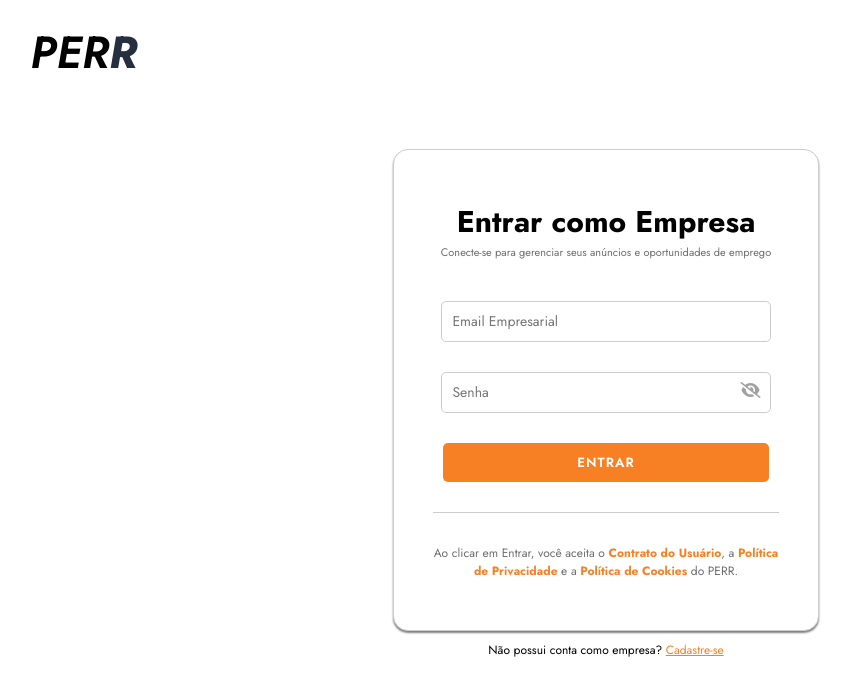
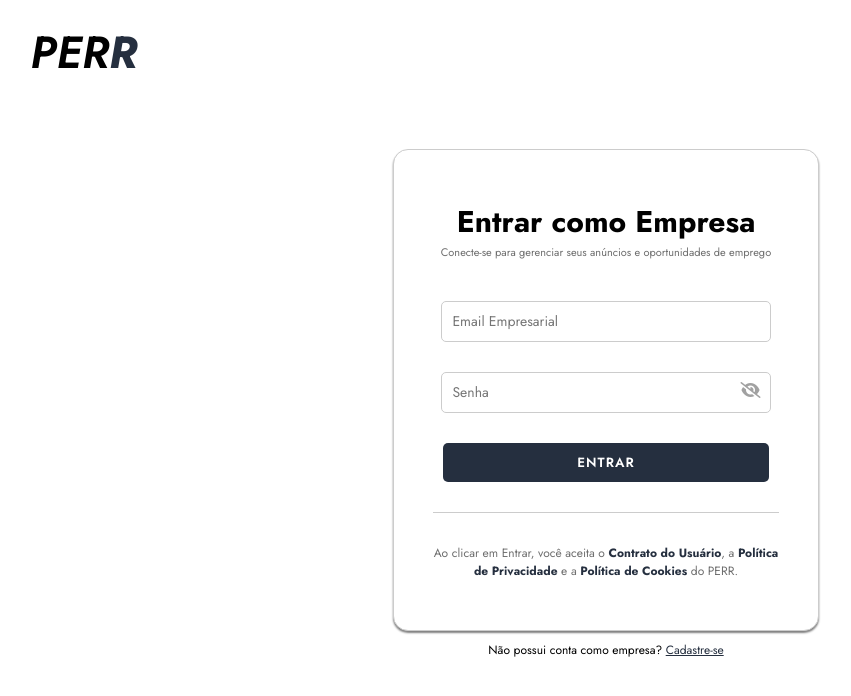
Before and after one commit to Santozzz/TCC-PERR-FRONTEND, a Vue app in the folder frontend/: page /EntrarEmpresas in a window 1280 px wide. Shown: the top 696 px of the page, without its empty margins (34-885 px from the left). Built offline with nearby package versions, Linux system fonts and the light colour scheme.

Commit message:
entrar-empresas

```diff
--- a/frontend/src/components/EntrarEmpresas/entrar-em.vue
+++ b/frontend/src/components/EntrarEmpresas/entrar-em.vue
@@ -150,7 +150,7 @@
         height: 75vh;
     }
     .container-form a{
-        color: #F78024;
+        color: #252f3f  ;
     }
     .topForm{
         display: flex;
@@ -193,16 +193,16 @@
     }
     .form input:focus{
         outline: none;
-        border: #F78024 solid 1px;
+        border: #252f3f solid 1px;
     }
     .form a{
-        color: #F78024;
+        color: #252f3f;
         width: 82%;
         font-size: 13px;
     }
     .form input[type="submit"]{
         border: none;
-        background-color: #F78024;
+        background-color:#252f3f;
         color: #fff;
         font-weight: 600;
         text-transform: uppercase;
@@ -235,7 +235,7 @@
         color: #6e6e6e;
     }
     .form strong{
-        color: #F78024;
+        color: #252f3f;
         cursor: pointer;
     }
     .container-alert{
```
